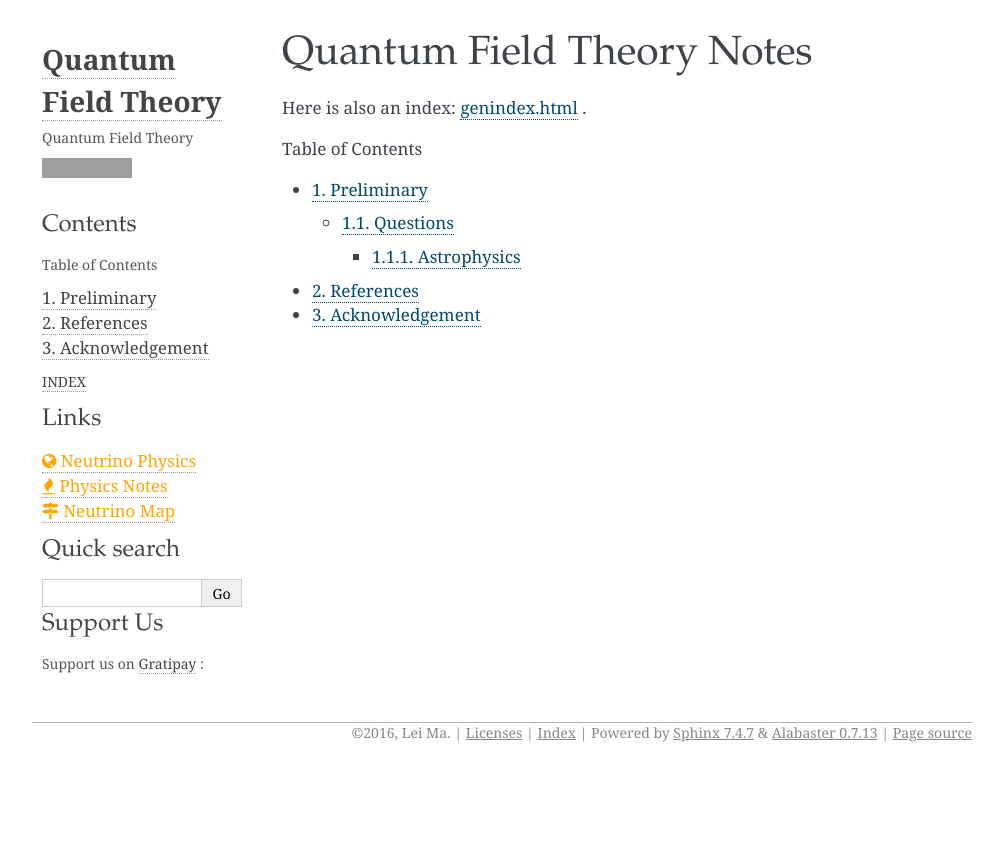
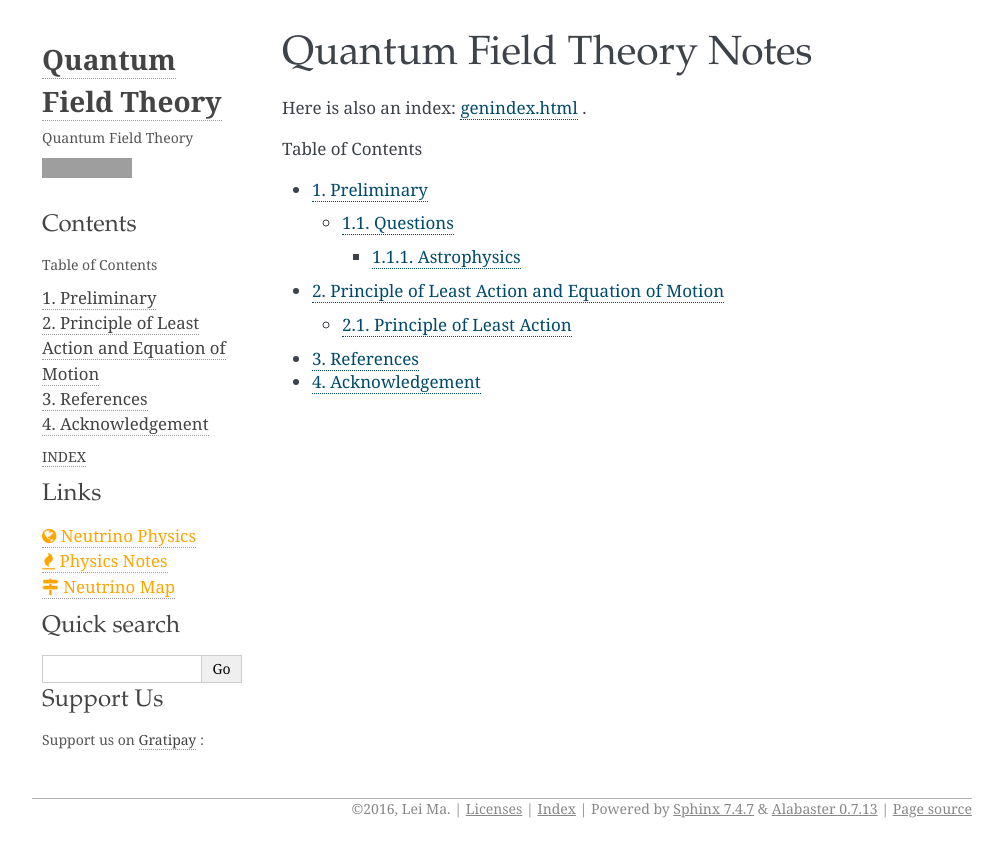
Before and after one commit to emptymalei/qft, a Sphinx documentation site: the page built from docs/index.rst, in a window 1280 px wide, cut to the strip 0-857 px from the top of the page. Shown: the whole strip, without its empty margins (138-1141 px from the left). Built offline with Sphinx 7.4.7, drawn with Linux system fonts in a browser that asks for light colours; nearby versions of some CDN libraries; comment, search, counter and statistics services are not loaded; grey boxes are pictures that could not be loaded.

Commit message:
added description of the plan

```diff
--- /dev/null
+++ b/docs/action/index.rst
@@ -0,0 +1,15 @@
+Principle of Least Action and Equation of Motion
+===========================================================
+
+
+We will talk about several topics in this chapter.
+
+1. Principle of least action;
+2. Derive the equation of motion using Lagrangian or Lagrangian density: Klein-Gordon equation, Dirac equation; Maxwell equation; Equation of motion for massive particles, Shrodinger equation;
+3. Relation to statistical mechanics.
+
+
+.. toctree::
+   :maxdepth: 2
+
+   principle.rst
--- a/docs/index.rst
+++ b/docs/index.rst
@@ -20,5 +20,6 @@
    :numbered:
 
    preliminary/index.rst
+   action/index.rst
    ref.rst
    acknowledgement.rst
```
Also changed, not shown: docs/action-principle/index.rst (deleted, +0 -10 lines), docs/action/principle.rst (line endings or trailing spaces).
